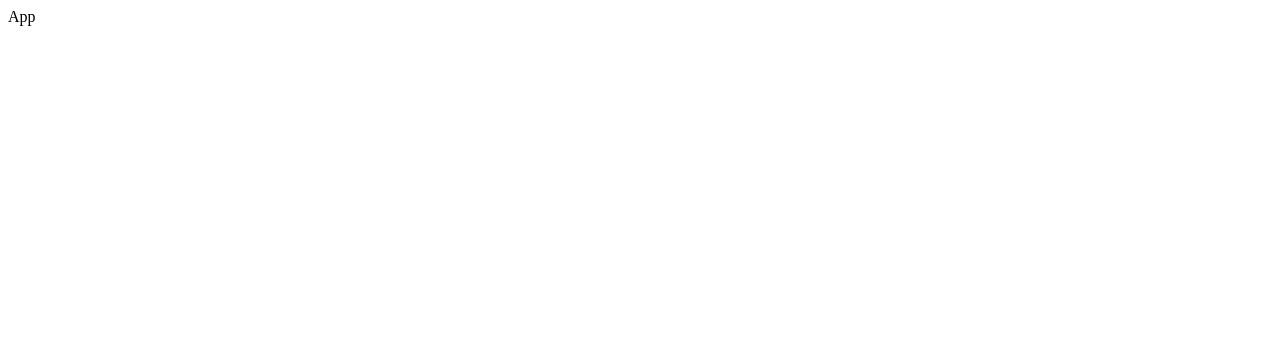
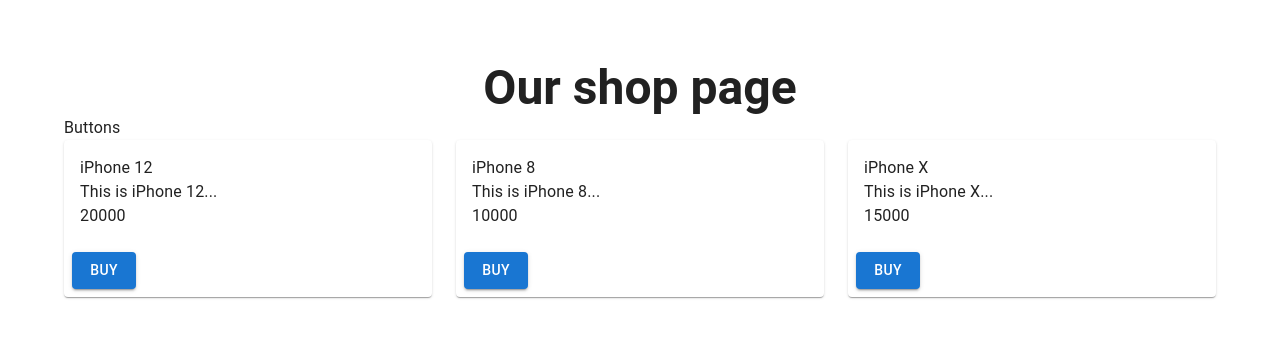
Before and after one commit to userfree7/finalwork2, a React (Create React App) app: page / in a window 1280 px wide. Shown: the top 338 px of the page. Built offline with nearby package versions, Linux system fonts and the light colour scheme.

Commit message:
add Content, ProductList, ProductListItem, productsArray

```diff
--- a/package.json
+++ b/package.json
@@ -3,6 +3,10 @@
   "version": "0.1.0",
   "private": true,
   "dependencies": {
+    "@emotion/react": "^11.10.6",
+    "@emotion/styled": "^11.10.6",
+    "@mui/icons-material": "^5.11.11",
+    "@mui/material": "^5.11.12",
     "@testing-library/jest-dom": "^5.16.5",
     "@testing-library/react": "^13.4.0",
     "@testing-library/user-event": "^13.5.0",
--- a/src/App/App.tsx
+++ b/src/App/App.tsx
@@ -1,6 +1,14 @@
+import CssBaseline from '@mui/material/CssBaseline'
+import Content from '../Content/Content'
+
 type Props = {}
 
 const App = (props: Props) => {
-    return <>App</>
+    return (
+        <>
+            <CssBaseline />
+            <Content />
+        </>
+    )
 }
 export default App
--- /dev/null
+++ b/src/Content/Content.tsx
@@ -0,0 +1,27 @@
+import { Container, Typography } from '@mui/material'
+import ProductList from '../components/ProductList'
+
+type Props = {}
+
+const Content = (props: Props) => {
+    return (
+        <>
+            <Container
+                sx={{
+                    padding: '60px 0',
+                }}
+            >
+                <Typography
+                    sx={{ fontWeight: 'bold' }}
+                    align="center"
+                    variant="h3"
+                >
+                    Our shop page
+                </Typography>
+                Buttons
+                <ProductList />
+            </Container>
+        </>
+    )
+}
+export default Content
--- /dev/null
+++ b/src/components/ProductList.tsx
@@ -0,0 +1,25 @@
+import ProductListItem from './ProductListItem'
+import { Grid } from '@mui/material'
+import productsArray from '../utils/productsArray'
+
+type Props = {}
+
+const ProductList = (props: Props) => {
+    return (
+        <>
+            <Grid container spacing={3}>
+                {productsArray.map(({ id, title, description, price }) => (
+                    <Grid item xs={12} sm={6} md={4} key={id}>
+                        {' '}
+                        <ProductListItem
+                            title={title}
+                            description={description}
+                            price={price}
+                        />
+                    </Grid>
+                ))}
+            </Grid>
+        </>
+    )
+}
+export default ProductList
--- /dev/null
+++ b/src/components/ProductListItem.tsx
@@ -0,0 +1,27 @@
+import { Card, CardContent, CardActions, Button } from '@mui/material'
+
+type Props = {
+    title: string
+    description: string
+    price: number
+}
+
+const ProductListItem = (props: Props) => {
+    return (
+        <>
+            <Card>
+                <CardContent>
+                    <div className="product-title">{props.title}</div>
+                    <div className="product-description">
+                        {props.description}
+                    </div>
+                    <div className="product-price">{props.price}</div>
+                </CardContent>
+                <CardActions>
+                    <Button variant="contained">Buy</Button>
+                </CardActions>
+            </Card>
+        </>
+    )
+}
+export default ProductListItem
--- /dev/null
+++ b/src/utils/productsArray.ts
@@ -0,0 +1,29 @@
+type Product ={
+    id: number
+    title: string
+    description: string
+    price: number
+}
+
+const productsArray:Product[] = [
+    {
+        id: 1,
+title: "iPhone 12",
+description: "This is iPhone 12...",
+price:  20000,
+},
+{
+    id: 2,
+    title: "iPhone 8",
+    description: "This is iPhone 8...",
+    price:  10000,
+    },
+    {
+        id: 3,
+        title: "iPhone X",
+        description: "This is iPhone X...",
+        price:  15000,
+        },
+]
+
+export default productsArray
```
Also changed, not shown: 1 other file (tests, documents, lock files or other folders).
